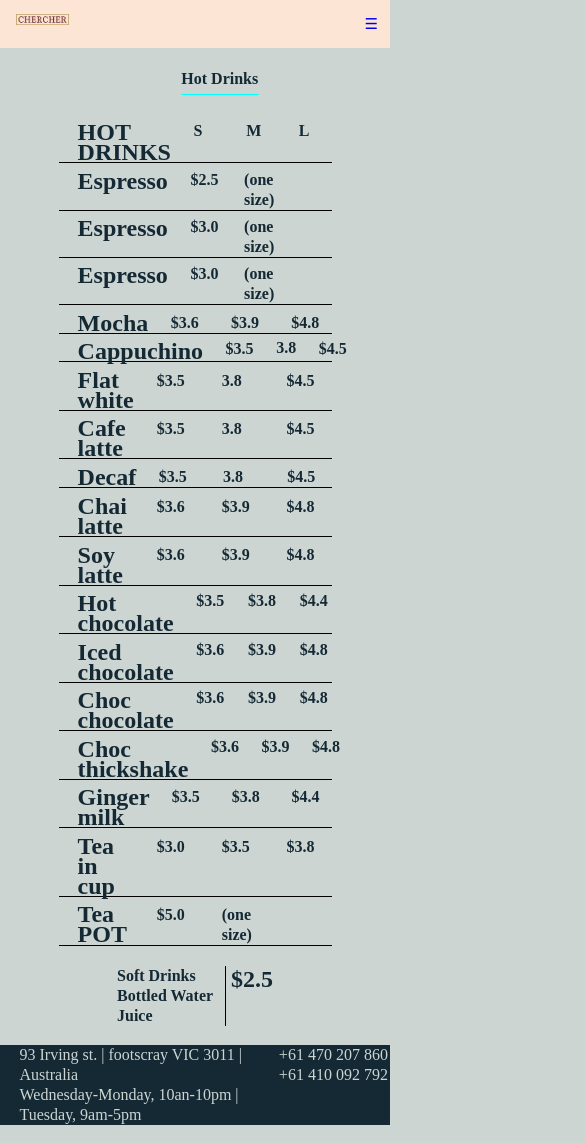
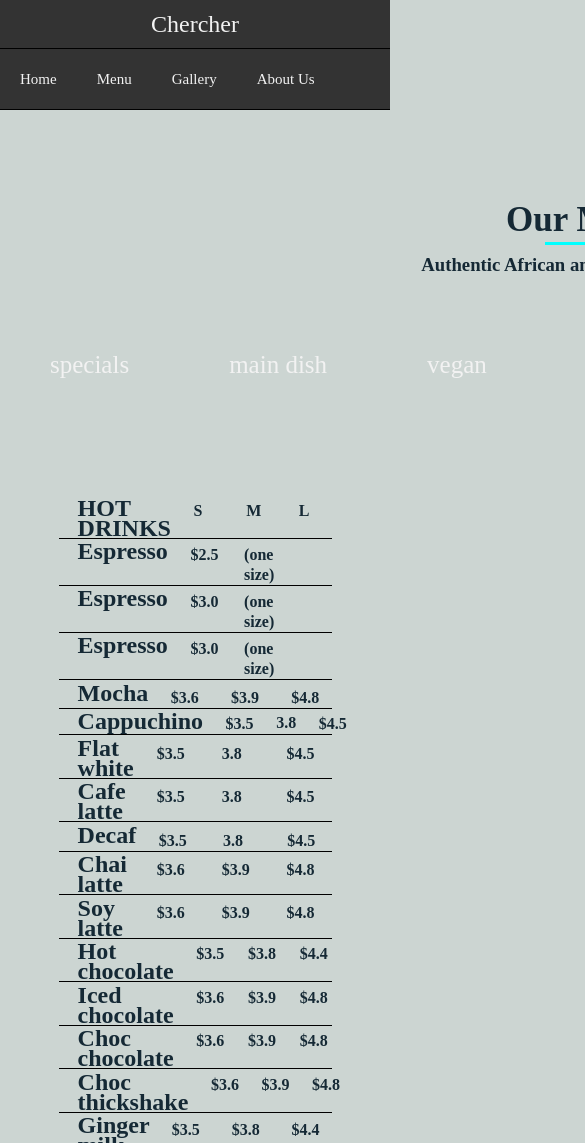
Before and after one commit to blenhenok/Chercher, a plain HTML site: page drink.html in a window 390 px wide. Shown: the top 1143 px of the page, 585 px wide, since content can reach past the window. Drawn offline with Linux system fonts and the light colour scheme.

Commit message:
setting up the topnav

```diff
--- /dev/null
+++ b/about.css
@@ -0,0 +1,74 @@
+.topnav {
+    overflow: hidden;
+    background-color: #333;
+  }
+
+  .topnav .logo {
+    float: left;
+    color: #f2f2f2;
+    text-align: center;
+    padding: 14px 16px;
+    font-size: 1.5em;
+  }
+  .topnav .links{
+    float:right;
+    display: flex;
+    flex-direction: row;
+    padding-right: 4%;
+  }
+  .topnav .links a {
+    display: block;
+    color: #f2f2f2;
+    text-align: center;
+    padding: 10px 30px;
+    text-decoration: none;
+  }
+
+  .topnav .links a:hover {
+    background-color: #ddd;
+    color: black;
+   }
+
+   @media screen and (max-width: 768px) {
+    *{
+        margin:0;
+        padding:0;
+        box-sizing: border-box;
+    }
+    body{
+        font-family: serif;
+        font-size: 16px;
+        line-height: 20px;
+        color:rgb(17, 3, 9);
+    }
+
+    .logo {
+      display: block;
+      text-align: center;
+      padding: 14px 16px;
+      font-size: 1.5em;
+    }
+
+    .topnav {
+      display: flex;
+      flex-direction: column;
+    }
+    .topnav .links{
+      background-color: #333;
+      border-bottom: 1px solid #000;
+      border-top: 1px solid #000;
+    }
+    .topnav .links a {
+      float: center;
+      display: block;
+      color: #f2f2f2;
+      text-align: center;
+      padding: 20px 20px;
+      text-decoration: none;
+    }
+
+    .topnav .links a:hover {
+      background-color: #ddd;
+      color: black;
+    }
+}
--- a/drink.css
+++ b/drink.css
@@ -9,96 +9,51 @@
  }
  .topnav {
   overflow: hidden;
-  padding-left: 1%;
-  background-color: #fde5d6;
+  background-color: #333;
 }
 
-.topnav a {
+.topnav .logo {
   float: left;
+  color: #f2f2f2;
+  text-align: center;
+  padding: 14px 16px;
+  font-size: 1.5em;
+}
+.topnav .links{
+  float:right;
+  display: flex;
+  flex-direction: row;
+  padding-right: 4%;
+}
+.topnav .links a {
   display: block;
+  color: #f2f2f2;
   text-align: center;
-  padding: 14px 12px;
+  padding: 10px 30px;
   text-decoration: none;
-  font-size: 20px;
-
-
-}
-.active{
-  width: 20%;
 }
 
-.active img{
-  float: left;
-  max-width: 75%;
-  height: auto;
+.topnav .links a:hover {
+  background-color: #ddd;
+  color: black;
  }
-
-
-.topnav .icon {
-  display: none;
+ .whole{
+  width: 1170px;
+  margin:100px auto;
 }
-
-.dropdown {
-  float: left;
-  overflow: hidden;
+.title{
+  text-align: center;
+  margin:60px;
 }
-
-.dropdown .dropbtn {
-  font-size: 17px;
-  border: none;
-  outline: none;
-  color: #152935;
-  padding: 14px 16px;
-  font-family: inherit;
-  background-color: #fde5d6;
-  margin: 0;
-}
-
-.dropdown-content {
-  display: none;
-  position: absolute;
-  min-width: 160px;
-  box-shadow: 0px 8px 16px 0px rgba(0,0,0,0.2);
-  z-index: 1;
-}
-
-.dropdown-content a {
-  float: none;
-  color: #152935;
-  padding: 12px 16px;
-  text-decoration: none;
-  text-align: left;
-}
-
-.topnav a:hover, .dropdown:hover .dropbtn {
-  background-color: #698ea2;
-  color: white;
-}
-
-
-
-.dropdown:hover .dropdown-content {
-  display: block;
-}
-
-
-
-.menu {
-    width: 70%;
-    margin: 2% auto;
-
-}
-.menu h1{
+.title h2{
   text-transform: capitalize;
   font-size: 35px;
   position: relative;
   display: inline-block;
   padding-bottom: 15px;
-    margin-left: 45%;
-    margin-top: 50px;
-    margin-bottom: 20px;
+  margin-bottom: 10px;
 }
-  .menu h1::before{
+.title h2::before{
   content: '';
   position: absolute;
   width:80px;
@@ -108,6 +63,31 @@
   left:50%;
   transform: translateX(-50%);
 }
+ .menulinks{
+  float:center;
+  display: flex;
+  flex-direction: row;
+  padding-right: 4%;
+}
+ .menulinks a {
+  display: block;
+  color: #f2f2f2;
+  text-align: center;
+  padding: 20px 50px;
+  text-decoration: none;
+  font-size: 25px;
+}
+
+.menulinks a:hover {
+  background-color: #ddd;
+  color: black;
+}
+.menu {
+    width: 70%;
+    margin: 1% auto;
+
+}
+
  .menu-item {
     display: flex;
     justify-content: space-between;
@@ -116,7 +96,7 @@
     padding-left: 7%;
  }
  .menu-item h2{
-    padding-top: 3%;
+    padding-top: 1%;
     width: 55%;
  }
  .single {
@@ -175,34 +155,34 @@
 
     }
 
-    .topnav a:not(:first-child), .dropdown .dropbtn {
-      display: none;
-    }
-    .topnav a.icon {
-      float: right;
+    .logo {
       display: block;
-    }
-    .topnav.responsive {position: relative;}
-    .topnav.responsive .icon {
-      position: absolute;
-      right: 0;
-      top: 0;
-    }
-    .topnav.responsive a {
-      float: none;
-      display: block;
-      text-align: left;
-    }
-    .topnav.responsive .dropdown {float: none;}
-    .topnav.responsive .dropdown-content {position: relative;}
-    .topnav.responsive .dropdown .dropbtn {
-      display: block;
-      width: 100%;
-      text-align: left;
+      text-align: center;
+      padding: 14px 16px;
+      font-size: 1.5em;
     }
 
-    .active img{
-      max-width: 100%;
+    .topnav {
+      display: flex;
+      flex-direction: column;
+    }
+    .topnav .links{
+      background-color: #333;
+      border-bottom: 1px solid #000;
+      border-top: 1px solid #000;
+    }
+    .topnav .links a {
+      float: center;
+      display: block;
+      color: #f2f2f2;
+      text-align: center;
+      padding: 20px 20px;
+      text-decoration: none;
+    }
+
+    .topnav .links a:hover {
+      background-color: #ddd;
+      color: black;
     }
     .row {
       display: flex;
--- a/drink.html
+++ b/drink.html
@@ -7,26 +7,30 @@
     <title>Chercher</title>
 </head>
 <body>
-    <div class="topnav" id="myTopnav">
-        <a href="index.html" class="active"><img src="logo_small.png" </a>
-        <a href="gallery.html">GALLERY</a>
-        <div class="dropdown">
-          <button class="dropbtn">MENU
-            <i class="fa fa-caret-down"></i>
-          </button>
-          <div class="dropdown-content">
-            <a href="pop.html">OUR SPECIALS</a>
-            <a href="trad.html">MAIN DISH</a>
-            <a href="veg.html">VEGAN OPTION</a>
-            <a href="drink.html">DRINK</a>
-          </div>
+    <div class="topnav">
+        <div class="logo" >Chercher</div>
+       <div class="links">
+        <a href="index.html">Home</a>
+        <a href="trad.html">Menu</a>
+        <a href="gallery.html">Gallery</a>
+        <a href="about.html">About Us</a>
+       </div>
+       </div>
+
+       <div class="whole">
+        <div class="title">
+            <h2>Our menu</h2>
+                <h3>Authentic African and Ethiopian Cuisine</h3>
         </div>
-        <a href="#about">About us</a>
-        <a href="javascript:void(0);" style="font-size:15px;" class="icon" onclick="myFunction()">&#9776;</a>
-      </div>
+       <div class="menulinks">
+        <a href="pop.html">specials</a>
+        <a href="trad.html">main dish</a>
+        <a href="veg.html">vegan</a>
+        <a href="drink.html">drink</a>
+    </div>
+    </div>
 
     <div class="menu">
-        <h1>Hot Drinks</h1>
         <div class="menu-item">
             <h2>HOT DRINKS</h2>
             <div class="single">
--- a/trad.css
+++ b/trad.css
@@ -9,80 +9,34 @@ body{
 }
 .topnav {
   overflow: hidden;
-    padding-left: 1%;
-    background-color: #fde5d6;
+  background-color: #333;
 }
 
-  .topnav a {
+.topnav .logo {
   float: left;
+  color: #f2f2f2;
+  text-align: center;
+  padding: 14px 16px;
+  font-size: 1.5em;
+}
+.topnav .links{
+  float:right;
+  display: flex;
+  flex-direction: row;
+  padding-right: 4%;
+}
+.topnav .links a {
   display: block;
+  color: #f2f2f2;
   text-align: center;
-    padding: 14px 12px;
+  padding: 10px 30px;
   text-decoration: none;
-    font-size: 20px;
-
-  }
-  .active{
-    width: 20%;
 }
 
-  .active img{
-    float: left;
-    max-width: 75%;
-    height: auto;
+.topnav .links a:hover {
+  background-color: #ddd;
+  color: black;
  }
-
-
-  .topnav .icon {
-    display: none;
-  }
-
-  .dropdown {
-    float: left;
-    overflow: hidden;
-  }
-
-  .dropdown .dropbtn {
-    font-size: 17px;
-    border: none;
-    outline: none;
-    padding: 14px 16px;
-    background-color: inherit;
-    font-family: inherit;
-    margin: 0;
-  }
-
-  .dropdown-content {
-    display: none;
-    position: absolute;
-    background-color: #f9f9f9;
-    min-width: 160px;
-    box-shadow: 0px 8px 16px 0px rgba(0,0,0,0.2);
-    z-index: 1;
-  }
-
-  .dropdown-content a {
-    float: none;
-    padding: 12px 16px;
-    text-decoration: none;
-    text-align: left;
-  }
-
-  .topnav a:hover, .dropdown:hover .dropbtn {
-    background-color: #6f3535;
-    color: white;
-  }
-
-  .dropdown-content a:hover {
-    background-color: #ddd;
-  }
-
-  .dropdown:hover .dropdown-content {
-    display: block;
-  }
-
-
-
 .whole{
     width: 1170px;
     margin:100px auto;
@@ -123,10 +77,7 @@ body{
   text-decoration: none;
   font-size: 25px;
 }
-.menulinks a.active {
-  background-color: #031710;
-  color: rgb(73, 8, 8);
-}
+
 .menulinks a:hover {
   background-color: #ddd;
   color: black;
@@ -197,34 +148,34 @@ body{
         color:rgb(17, 3, 9);
     }
 
-    .topnav a:not(:first-child), .dropdown .dropbtn {
-        display: none;
-      }
-      .topnav a.icon {
-        float: right;
+    .logo {
       display: block;
-      }
-      .topnav.responsive {position: relative;}
-      .topnav.responsive .icon {
-        position: absolute;
-        right: 0;
-        top: 0;
-      }
-      .topnav.responsive a {
-        float: none;
-        display: block;
-        text-align: left;
-      }
-      .topnav.responsive .dropdown {float: none;}
-      .topnav.responsive .dropdown-content {position: relative;}
-      .topnav.responsive .dropdown .dropbtn {
-        display: block;
-        width: 100%;
-        text-align: left;
+      text-align: center;
+      padding: 14px 16px;
+      font-size: 1.5em;
     }
 
-      .active img{
-        max-width: 100%;
+    .topnav {
+      display: flex;
+      flex-direction: column;
+    }
+    .topnav .links{
+      background-color: #333;
+      border-bottom: 1px solid #000;
+      border-top: 1px solid #000;
+    }
+    .topnav .links a {
+      float: center;
+      display: block;
+      color: #f2f2f2;
+      text-align: center;
+      padding: 20px 20px;
+      text-decoration: none;
+    }
+
+    .topnav .links a:hover {
+      background-color: #ddd;
+      color: black;
     }
     .whole{
         width: 100%;
--- a/vp.css
+++ b/vp.css
@@ -9,80 +9,54 @@ body{
 }
 .topnav {
   overflow: hidden;
-    padding-left: 1%;
-    background-color: #fde5d6;
+  background-color: #333;
 }
 
-  .topnav a {
+.topnav .logo {
   float: left;
+  color: #f2f2f2;
+  text-align: center;
+  padding: 14px 16px;
+  font-size: 1.5em;
+}
+.topnav .links{
+  float:right;
+  display: flex;
+  flex-direction: row;
+  padding-right: 4%;
+}
+.topnav .links a {
   display: block;
+  color: #f2f2f2;
   text-align: center;
-    padding: 14px 12px;
+  padding: 10px 30px;
   text-decoration: none;
-    font-size: 20px;
-
-  }
-  .active{
-    width: 20%;
 }
 
-  .active img{
-    float: left;
-    max-width: 75%;
-    height: auto;
+.topnav .links a:hover {
+  background-color: #ddd;
+  color: black;
+ }
+ .menulinks{
+  float:center;
+  display: flex;
+  flex-direction: row;
+  padding-right: 4%;
+}
+ .menulinks a {
+  display: block;
+  color: #f2f2f2;
+  text-align: center;
+  padding: 20px 50px;
+  text-decoration: none;
+  font-size: 25px;
 }
 
-
-  .topnav .icon {
-    display: none;
-  }
-
-  .dropdown {
-    float: left;
-    overflow: hidden;
-  }
-
-  .dropdown .dropbtn {
-    font-size: 17px;
-    border: none;
-    outline: none;
-    color: #12242f;
-    padding: 14px 16px;
-    background-color: inherit;
-    font-family: inherit;
-    margin: 0;
-    background-color: #fde5d6;
-  }
-
-  .dropdown-content {
-    display: none;
-    position: absolute;
-    min-width: 160px;
-    box-shadow: 0px 8px 16px 0px rgba(0,0,0,0.2);
-    z-index: 1;
-  }
-
-  .dropdown-content a {
-    float: none;
-    color:#152935;
-    padding: 12px 16px;
-    text-decoration: none;
-    text-align: left;
-  }
-
-  .topnav a:hover, .dropdown:hover .dropbtn {
-    background-color: #6f3535;
-    color: white;
-  }
-
-  .dropdown-content a:hover {
+.menulinks a:hover {
   background-color: #ddd;
   color: black;
 }
 
-  .dropdown:hover .dropdown-content {
-    display: block;
-  }
 
 
 .whole{
@@ -176,34 +150,34 @@ body{
         color:rgb(17, 3, 9);
     }
 
-    .topnav a:not(:first-child), .dropdown .dropbtn {
-        display: none;
-      }
-      .topnav a.icon {
-        float: right;
+    .logo {
       display: block;
-      }
-      .topnav.responsive {position: relative;}
-      .topnav.responsive .icon {
-        position: absolute;
-        right: 0;
-        top: 0;
-      }
-      .topnav.responsive a {
-        float: none;
-        display: block;
-        text-align: left;
-      }
-      .topnav.responsive .dropdown {float: none;}
-      .topnav.responsive .dropdown-content {position: relative;}
-      .topnav.responsive .dropdown .dropbtn {
-        display: block;
-        width: 100%;
-        text-align: left;
+      text-align: center;
+      padding: 14px 16px;
+      font-size: 1.5em;
     }
 
-      .active img{
-        max-width: 100%;
+    .topnav {
+      display: flex;
+      flex-direction: column;
+    }
+    .topnav .links{
+      background-color: #333;
+      border-bottom: 1px solid #000;
+      border-top: 1px solid #000;
+    }
+    .topnav .links a {
+      float: center;
+      display: block;
+      color: #f2f2f2;
+      text-align: center;
+      padding: 20px 20px;
+      text-decoration: none;
+    }
+
+    .topnav .links a:hover {
+      background-color: #ddd;
+      color: black;
     }
     .whole{
         width: 100%;
```
Also changed, not shown: about.html (+14 -39 lines), pop.html (+15 -17 lines), trad.html (+10 -18 lines), veg.html (+15 -17 lines). Lines whose indentation alone changed are shown as unchanged.
